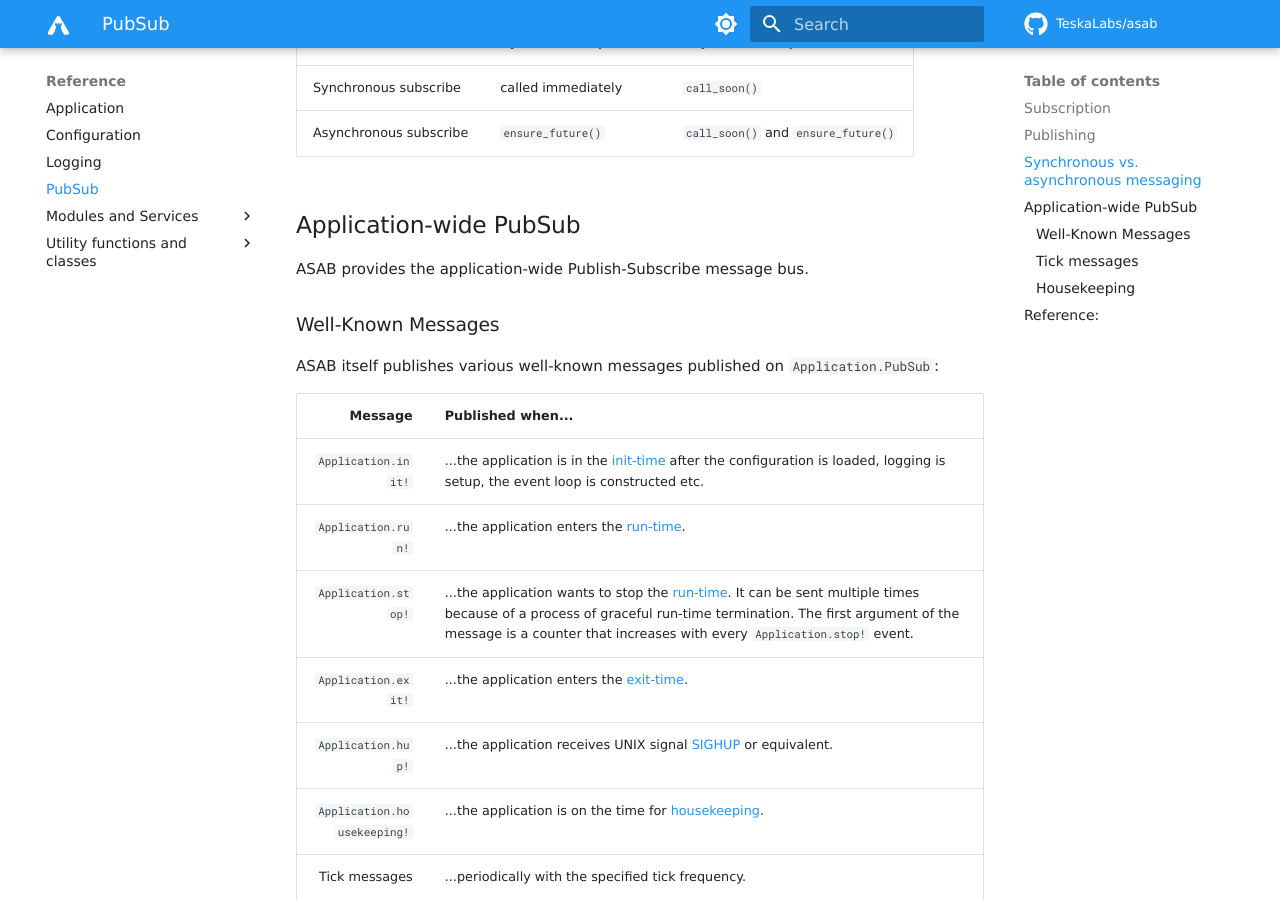
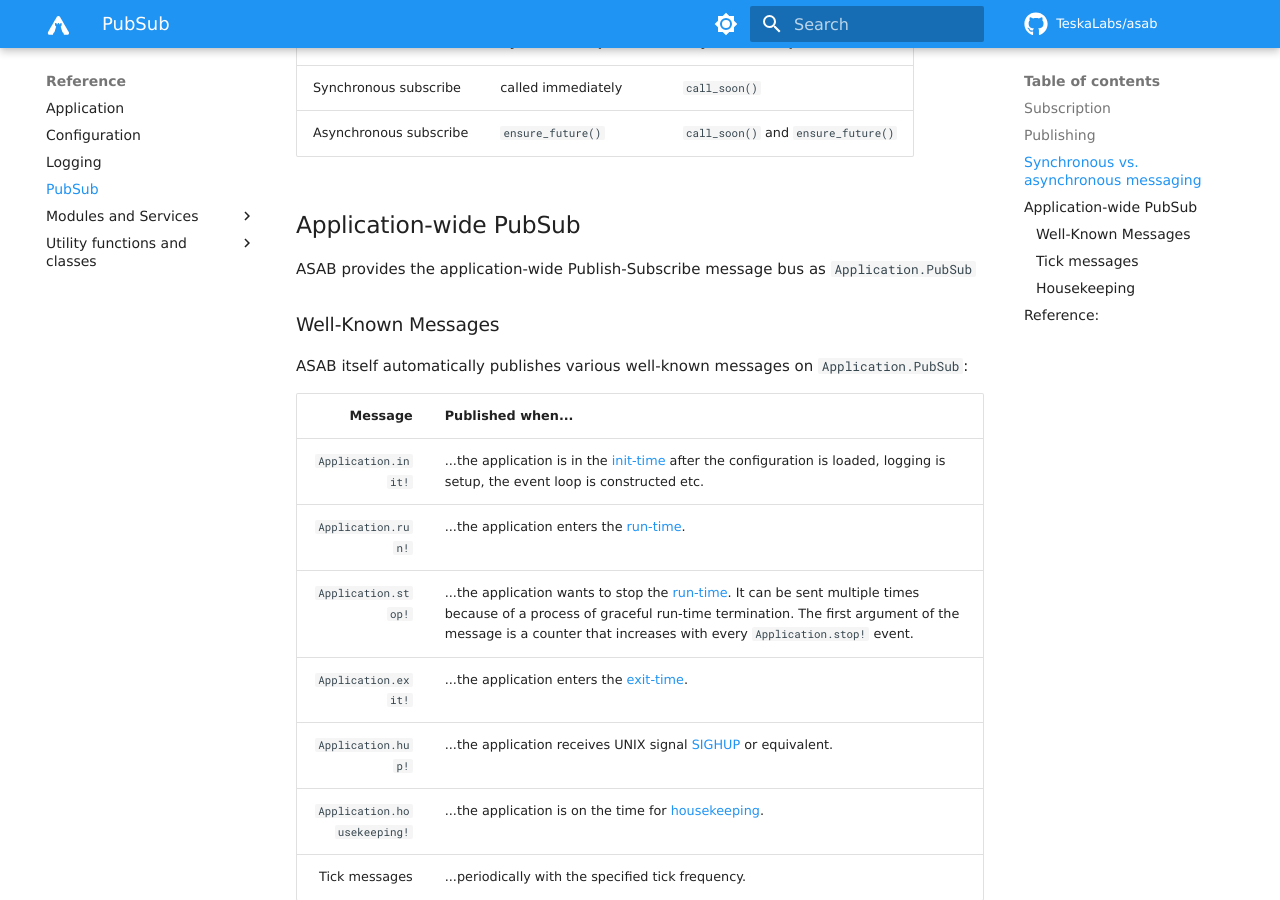
Before and after one commit to TeskaLabs/asab, an MkDocs documentation site: the page built from docs/reference/pubsub.md, in a window 1280 px wide and 900 px high, scrolled down 2982 px. Built offline with MkDocs 1.6.1 and Material for MkDocs 9.7.7, drawn with Linux system fonts in a browser that asks for light colours; some web fonts are replaced; comment, search, counter and statistics services are not loaded.

Commit message:
Update pubsub.md

```diff
--- a/docs/reference/pubsub.md
+++ b/docs/reference/pubsub.md
@@ -141,11 +141,11 @@ Moreover, PubSub also deals with modes, when asynchronous code (coroutine) does
 
 ## Application-wide PubSub
 
-ASAB provides the application-wide Publish-Subscribe message bus.
+ASAB provides the application-wide Publish-Subscribe message bus as `Application.PubSub`
 
 ### Well-Known Messages
 
-ASAB itself publishes various well-known messages published on `Application.PubSub`:
+ASAB itself automatically publishes various well-known messages on `Application.PubSub`:
 
 | Message | Published when... |
 | ---: | --- |
```
